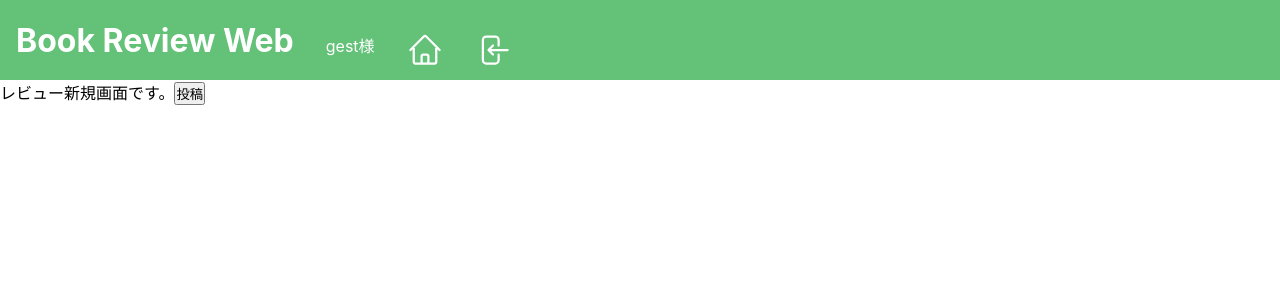
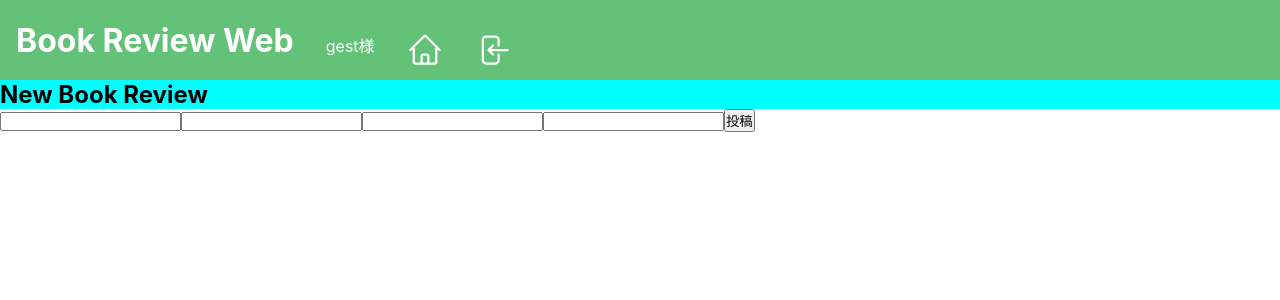
Before and after one commit to nishi0000/react-bookreview-app, a React (Create React App) app: page /new in a window 1280 px wide. Shown: the top 300 px of the page. Built offline with nearby package versions, Linux system fonts and the light colour scheme; no server answers.

Commit message:
Add files via upload

```diff
--- a/src/pages/NewReview.jsx
+++ b/src/pages/NewReview.jsx
@@ -1,26 +1,34 @@
 import { useSelector } from "react-redux";
 import { url } from "../const";
 import axios from "axios";
+import "./newreview.scss";
+import { useState } from "react";
 
 export const NewReview = () => {
+  const [title, setTitle] = useState("");
+  const [bookUrl, setBookUrl] = useState("");
+  const [detail, setDetail] = useState("");
+  const [review, setReview] = useState("");
+  const handleTitleChange = (e) => setTitle(e.target.value);
+  const handleBookUrlChange = (e) => setBookUrl(e.target.value);
+  const handleDetailChange = (e) => setDetail(e.target.value);
+  const handleReviewChange = (e) => setReview(e.target.value);
   const token = useSelector((state) => state.auth.userToken);
 
   const onClickNewReview = () => {
+    const data = {
+      title: title,
+      url: bookUrl,
+      detail: detail,
+      review: review,
+    };
+
     axios
-      .post(
-        `${url}/books`,
-        {
-          title: "string",
-          url: "string",
-          detail: "string",
-          review: "string",
+      .post(`${url}/books`, data, {
+        headers: {
+          authorization: `Bearer ${token}`,
         },
-        {
-          headers: {
-            authorization: `Bearer ${token}`,
-          },
-        }
-      )
+      })
       .then((res) => {
         console.log(res);
       })
@@ -31,7 +39,13 @@ export const NewReview = () => {
 
   return (
     <>
-      レビュー新規画面です。
+      <div className="new-book-review-container"></div>
+      <h2>New Book Review</h2>
+
+      <input type="text" onChange={handleTitleChange}></input>
+      <input type="text" onChange={handleBookUrlChange}></input>
+      <input type="text" onChange={handleDetailChange}></input>
+      <input type="text" onChange={handleReviewChange}></input>
       <button onClick={onClickNewReview}>投稿</button>
     </>
   );
--- /dev/null
+++ b/src/pages/newreview.scss
@@ -0,0 +1,11 @@
+
+
+.new-book-review-container {
+    display: flex;
+    flex-direction: column;
+    background-color: aqua;
+}
+
+h2 {
+    background-color: aqua;
+}
```
